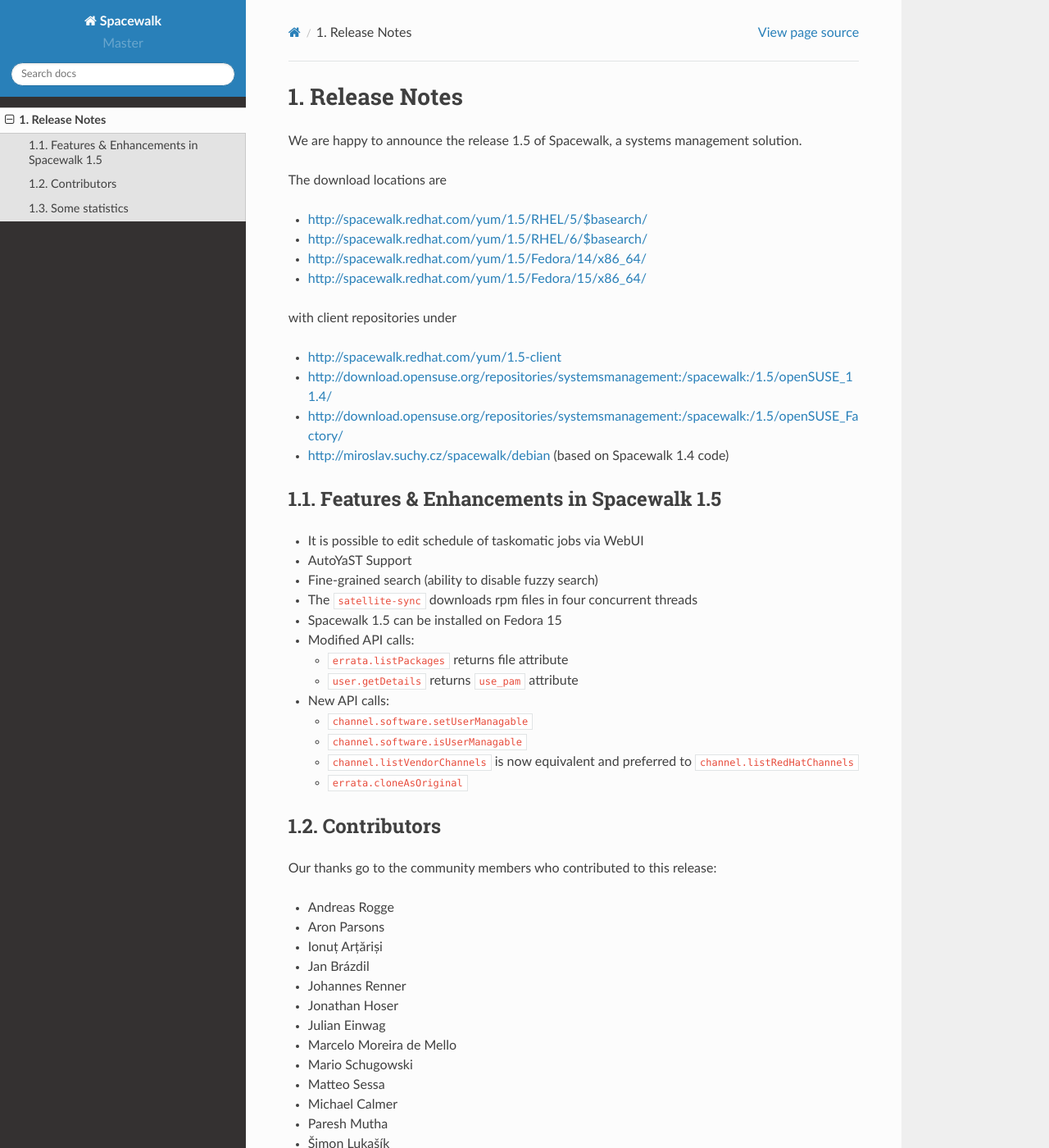
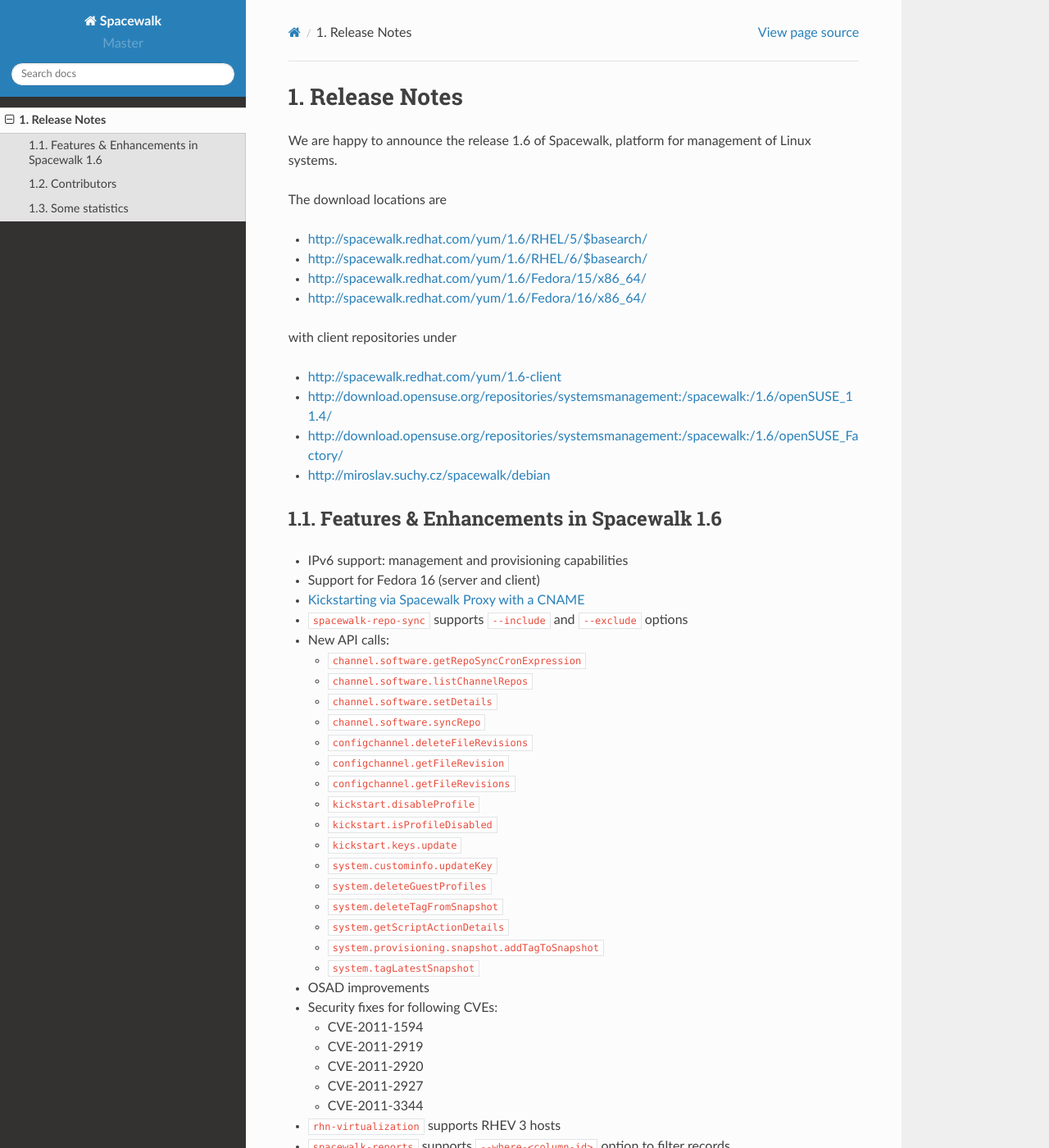
Before and after one commit to spacewalkproject/spacewalk-docs, a Sphinx documentation site: the page built from docs/source/release_notes/index.rst, in a window 1280 px wide and 1400 px high. Shown: the whole window at 82% size. Built offline with Sphinx 7.4.7 and the Read the Docs theme 2.0.0, drawn with Linux system fonts in a browser that asks for light colours; some of the changed text lies outside the part shown.

Commit message:
Updated to 1.6
Signed-off-by: Avi Miller <avi.miller@oracle.com>

```diff
--- a/docs/source/release_notes/index.rst
+++ b/docs/source/release_notes/index.rst
@@ -1,72 +1,96 @@
 Release Notes
 =============
 
-We are happy to announce the release 1.5 of Spacewalk, a systems management solution.
+We are happy to announce the release 1.6 of Spacewalk, platform for management of Linux systems.
 
 The download locations are
 
-* http://spacewalk.redhat.com/yum/1.5/RHEL/5/$basearch/
-* http://spacewalk.redhat.com/yum/1.5/RHEL/6/$basearch/
-* http://spacewalk.redhat.com/yum/1.5/Fedora/14/x86_64/
-* http://spacewalk.redhat.com/yum/1.5/Fedora/15/x86_64/
+* http://spacewalk.redhat.com/yum/1.6/RHEL/5/$basearch/
+* http://spacewalk.redhat.com/yum/1.6/RHEL/6/$basearch/
+* http://spacewalk.redhat.com/yum/1.6/Fedora/15/x86_64/
+* http://spacewalk.redhat.com/yum/1.6/Fedora/16/x86_64/
 
 with client repositories under
 
-* http://spacewalk.redhat.com/yum/1.5-client
-* http://download.opensuse.org/repositories/systemsmanagement:/spacewalk:/1.5/openSUSE_11.4/
-* http://download.opensuse.org/repositories/systemsmanagement:/spacewalk:/1.5/openSUSE_Factory/
-* http://miroslav.suchy.cz/spacewalk/debian (based on Spacewalk 1.4 code)
+* http://spacewalk.redhat.com/yum/1.6-client
+* http://download.opensuse.org/repositories/systemsmanagement:/spacewalk:/1.6/openSUSE_11.4/
+* http://download.opensuse.org/repositories/systemsmanagement:/spacewalk:/1.6/openSUSE_Factory/
+* http://miroslav.suchy.cz/spacewalk/debian
 
-Features & Enhancements in Spacewalk 1.5
+Features & Enhancements in Spacewalk 1.6
 ----------------------------------------
 
-* It is possible to edit schedule of taskomatic jobs via WebUI
-* AutoYaST Support
-* Fine-grained search (ability to disable fuzzy search)
-* The ``satellite-sync`` downloads rpm files in four concurrent threads
-* Spacewalk 1.5 can be installed on Fedora 15
-* Modified API calls:
-
-  * ``errata.listPackages`` returns file attribute
-  * ``user.getDetails`` returns ``use_pam`` attribute
-
+* IPv6 support: management and provisioning capabilities
+* Support for Fedora 16 (server and client)
+* `Kickstarting via Spacewalk Proxy with a CNAME <http://www.youtube.com/watch?v=3LPHYORuBBc>`_
+* ``spacewalk-repo-sync`` supports ``--include`` and ``--exclude`` options
 * New API calls:
 
-  * ``channel.software.setUserManagable``
-  * ``channel.software.isUserManagable``
-  * ``channel.listVendorChannels`` is now equivalent and preferred to ``channel.listRedHatChannels``
-  * ``errata.cloneAsOriginal``
+  * ``channel.software.getRepoSyncCronExpression``
+  * ``channel.software.listChannelRepos``
+  * ``channel.software.setDetails``
+  * ``channel.software.syncRepo``
+  * ``configchannel.deleteFileRevisions``
+  * ``configchannel.getFileRevision``
+  * ``configchannel.getFileRevisions``
+  * ``kickstart.disableProfile``
+  * ``kickstart.isProfileDisabled``
+  * ``kickstart.keys.update``
+  * ``system.custominfo.updateKey``
+  * ``system.deleteGuestProfiles``
+  * ``system.deleteTagFromSnapshot``
+  * ``system.getScriptActionDetails``
+  * ``system.provisioning.snapshot.addTagToSnapshot``
+  * ``system.tagLatestSnapshot``
+
+* OSAD improvements
+* Security fixes for following CVEs:
+
+  * CVE-2011-1594
+  * CVE-2011-2919
+  * CVE-2011-2920
+  * CVE-2011-2927
+  * CVE-2011-3344
+
+* ``rhn-virtualization`` supports RHEV 3 hosts
+* ``spacewalk-reports`` supports ``--where-<column-id>`` option to filter records
+* ``spacecmd`` enhancements and bugfixes
+* Preliminary support for cobbler 2.2
 
 Contributors
 ------------
 
 Our thanks go to the community members who contributed to this release:
 
-* Andreas Rogge
+* Andy Speagle
 * Aron Parsons
+* Christian Berendt
+* Colin Coe
+* David Nutter
 * Ionuț Arțăriși
-* Jan Brázdil
 * Johannes Renner
 * Jonathan Hoser
-* Julian Einwag
+* Joshua Roys
+* Luca Villa
 * Marcelo Moreira de Mello
-* Mario Schugowski
-* Matteo Sessa
+* Martin Osvald
 * Michael Calmer
-* Paresh Mutha
-* Šimon Lukašík
+* Pierre Casenove
+* Satoru SATOH
+* Steve Hardy
+* Sven Mueller
+* Tasos Papaioannou
 * Uwe Gansert
-* Ville Salmela
 
 https://fedorahosted.org/spacewalk/wiki/ContributorList
 
 Some statistics
 ---------------
 
-In Spacewalk 1.5, we've seen
+In Spacewalk 1.6, we've seen
 
-* 81 bugs solved
-* 624 changesets committed
-* 904 commits done
+* 177 bugs solved
+* 1025 changesets committed
+* 1515 commits done
 
 Thank you for using Spacewalk! Keep the patches flowing!
```
